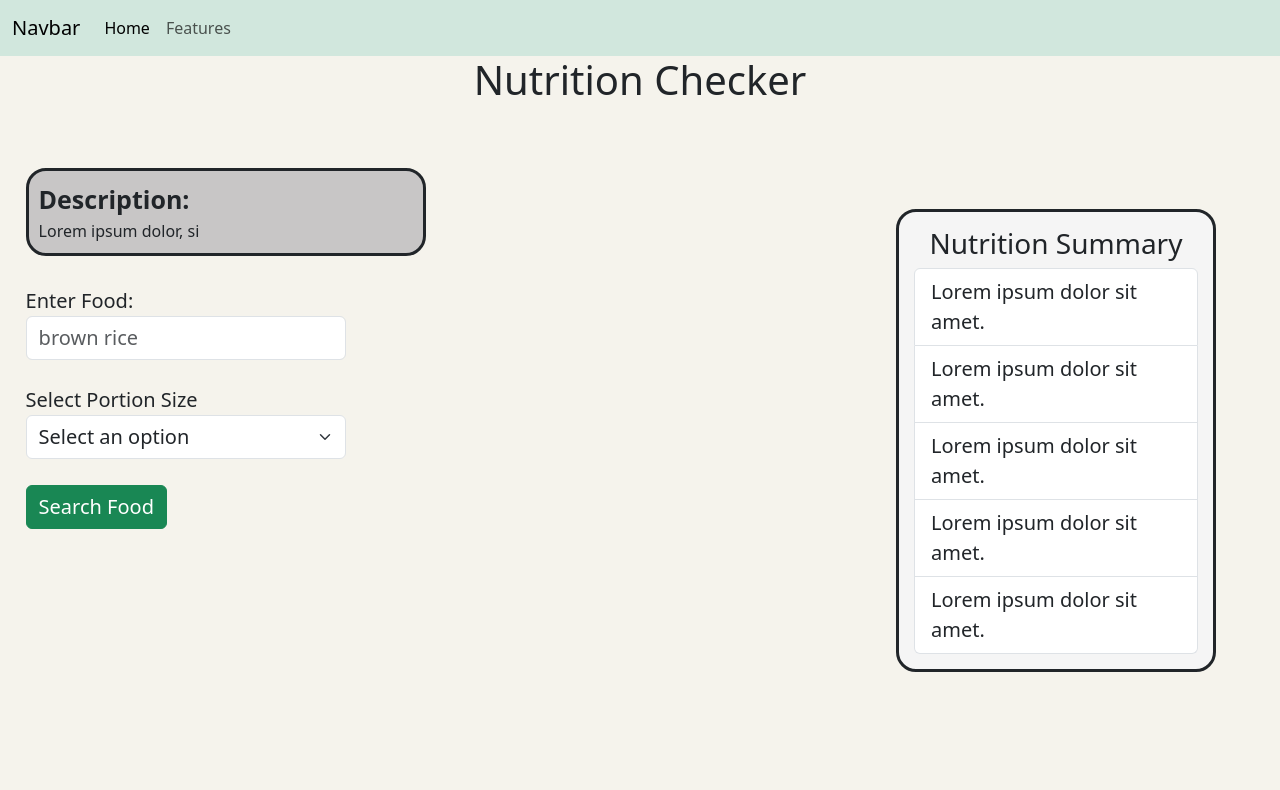
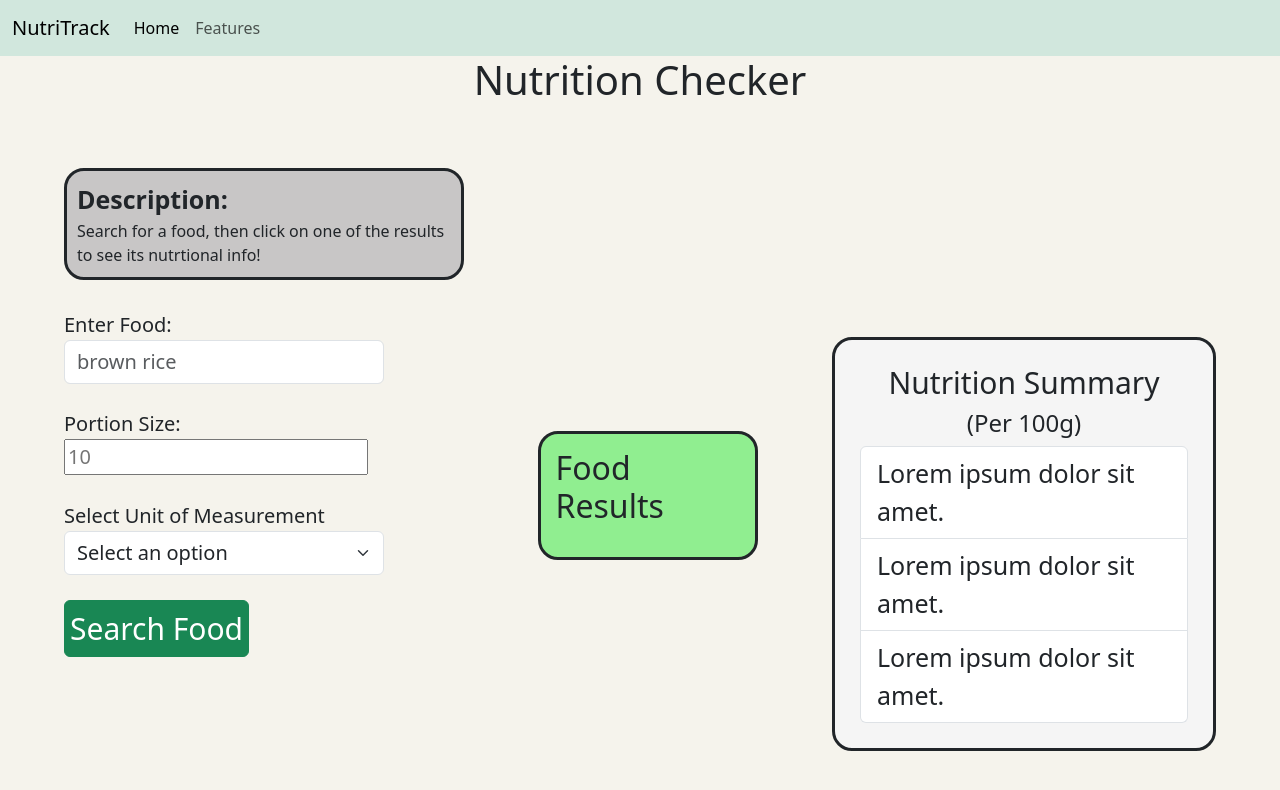
Before and after one commit to kevinnthaii/darien-kevin-project, a website: page public/nutrition.html in a window 1280 px wide. Drawn offline with nearby package versions, Linux system fonts and the light colour scheme; no server answers.

Commit message:
new work

```diff
--- /dev/null
+++ b/package.json
@@ -0,0 +1,5 @@
+{
+  "devDependencies": {
+    "netlify-cli": "^27.1.1"
+  }
+}
--- a/public/main.js
+++ b/public/main.js
@@ -1,2 +1,26 @@
 //FoodData central API key (U.S agricultural)
 const apiKey = 'HC5yHN6QbG53eqJW8sUkqwrJRLp3zi1wpfGAbFKh';
+
+async function getFoodSearch(food){
+    // const searchEndpoint = `https://api.nal.usda.gov/fdc/v1/foods/search?query=${food}&dataType=Branded&pageSize=5&pageNumber=1&sortBy=dataType.keyword&sortOrder=asc&brandOwner=Kar%20Nut%20Products%20Company&api_key=HC5yHN6QbG53eqJW8sUkqwrJRLp3zi1wpfGAbFKh`;
+
+    const searchEndpoint = '/netlify/functions/askNutri';
+
+    const options = {
+        method: 'POST',
+        body: JSON.stringify({
+            message: food
+        })
+    };
+
+    try {
+         let response = await fetch(searchEndpoint, options);
+         //console.log(response);
+         return await response.json();
+    } catch (error) {
+        console.log(error);
+    }
+}
+
+//getFoodSearch('rice');
+console.log(getFoodSearch('brown rice'));
--- a/public/nutrition.html
+++ b/public/nutrition.html
@@ -8,6 +8,8 @@
 
     <link rel="stylesheet" href="nutritionStyle.css">
     <link rel="stylesheet" href="https://cdn.jsdelivr.net/npm/bootstrap@5.3.8/dist/css/bootstrap.min.css">
+
+    <script src="main.js" type="module"></script>
 </head>
 
 <!-- <body class="p-3 mb-2 bg-success-subtle text-success-emphasis"> -->
@@ -15,7 +17,7 @@
 
         <nav class="navbar navbar-expand-lg bg-success-subtle">
             <div class="container-fluid">
-                <a class="navbar-brand" href="#">Navbar</a>
+                <a class="navbar-brand" href="#">NutriTrack</a>
                 <button class="navbar-toggler" type="button" data-bs-toggle="collapse"
                     data-bs-target="#navbarNavDropdown" aria-controls="navbarNavDropdown" aria-expanded="false"
                     aria-label="Toggle navigation">
@@ -36,7 +38,7 @@
 
 
         <h1 class="text-center">Nutrition Checker</h1>
-        <p id="description"> <b id="descHere">Description:</b> <br> Lorem ipsum dolor, si</p>
+        <p id="description"> <b id="descHere">Description:</b> <br> Search for a food, then click on one of the results to see its nutrtional info!</p>
 
 
 
@@ -44,7 +46,12 @@
             <label id="foodLabel" for="enterFood">Enter Food:</label>
             <input class="form-control" type="text" id="enterFood" placeholder="brown rice">
 
-            <label id="portionLabel" for="portion">Select Portion Size</label>
+
+            <!--Portion selecting-->
+            <label for="portionSize" id="portionSizeLabel">Portion Size:</label>
+            <input id="portionSize" type="number" placeholder="10">
+
+            <label id="portionLabel" for="portion">Select Unit of Measurement</label>
             <select class="form-select" id="portion">
                 <option value="default">Select an option</option>
                 <option value="oz">ounce (oz)</option>
@@ -53,22 +60,29 @@
                 <option value="tbsp">tablespoon</option>
             </select>
 
+            <!--Search food button-->
             <button class="btn btn-success" id="searchFood" type="submit">Search Food</button>
 
         </form>
 
-
+        <!--Nutritional info-->
         <div id="foodInfo">
-            <h3 class="text-center">Nutrition Summary</h3>
+            <h3 id="foodInfoHead" class="text-center">Nutrition Summary</h3>
+            <h4 class="text-center">(Per 100g)</h4>
             <ul class="list-group">
-                <li class="list-group-item">Lorem ipsum dolor sit amet.</li>
-                <li class="list-group-item">Lorem ipsum dolor sit amet.</li>
                 <li class="list-group-item">Lorem ipsum dolor sit amet.</li>
                 <li class="list-group-item">Lorem ipsum dolor sit amet.</li>
                 <li class="list-group-item">Lorem ipsum dolor sit amet.</li>
             </ul>
         </div>
 
+    <div id="results">
+        <h2 id="resultsHead">Food Results</h2>
+        <!-- Food results list here-->
+        <ul>
+
+        </ul>
+    </div>
 
 </body>
 
--- a/public/nutritionStyle.css
+++ b/public/nutritionStyle.css
@@ -7,7 +7,7 @@ body{
     width: 400px;
     /* height: 480px; */
 
-    margin-left: 2%;
+    margin-left: 5%;
     margin-top: 5%;
     margin-bottom: 30px;
 
@@ -21,25 +21,35 @@ body{
     font-size: 25px;
 }
 
-#enterFood, #foodLabel{
+#enterFood, #portion, #portionSize{
     /* margin-top: 20px; */
-    margin-left: 2%;
+    margin-left: 5%;
     display: block;
     font-size: 20px;
 }
+
+#foodLabel, #portionLabel, #portionSizeLabel{
+    display: block;
+    margin-left: 5%;
+    font-size: 20px;
+}
+
 #enterFood{
     margin-bottom: 2%;
 }
 
-#portion, #portionLabel{
-    display: block;
-    margin-left: 2%;
-    display: block;
-    font-size: 20px;
+#portion{
+    margin-bottom: 2%;
 }
 
-#portion{
+#portionSize{
     margin-bottom: 2%;
+}
+
+#searchFood{
+    font-size:30px;
+    margin-left: 5%;
+    padding: 5px;
 }
 
 .form-select{
@@ -50,19 +60,41 @@ body{
 }
 
 
-#searchFood{
-    font-size:20px;
-    margin-left: 2%;
-}
-
 #foodInfo{
-    margin-left: 70%;
+    margin-left: 65%;
     margin-right: 5%;
     margin-top: -25%;
-    font-size: 20px;
-    padding: 15px;
+    font-size: 25px;
+    padding: 25px;
 
     border:solid;
     background-color: whitesmoke;
     border-radius: 20px;
 }
+
+#foodInfoHead{
+    font-size: 30px;
+}
+
+#results{
+    margin-top: -25%;
+    margin-left: 42%;
+    width: 220px;
+
+    padding: 15px;
+
+    border:solid;
+    border-radius: 20px;
+    background-color: lightgreen;
+}
+
+
+
+
+
+button {
+  transition: transform 0.2s ease-in-out;
+}
+button:hover {
+  transform: scale(1.1);
+}
```
Also changed, not shown: 1 other file.
